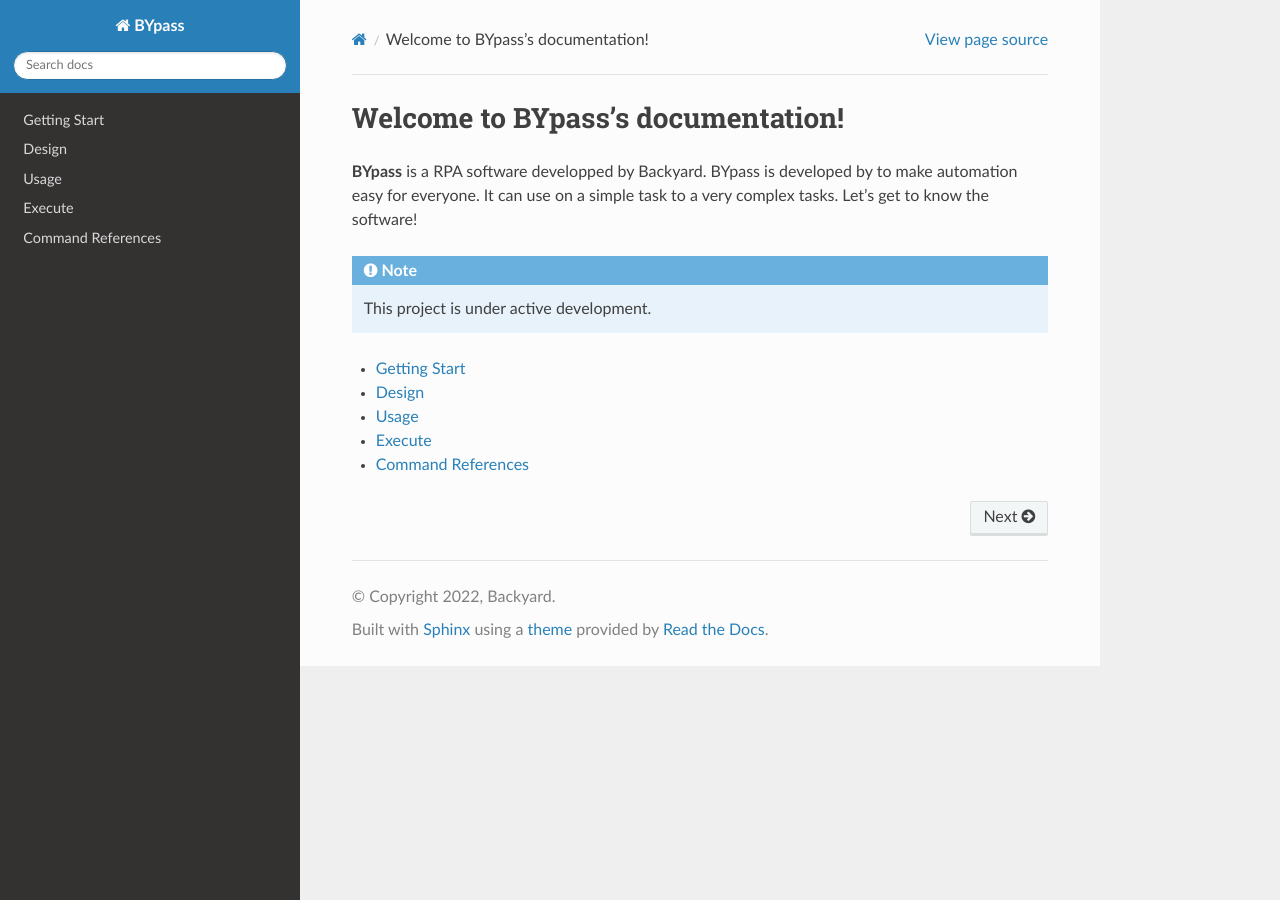
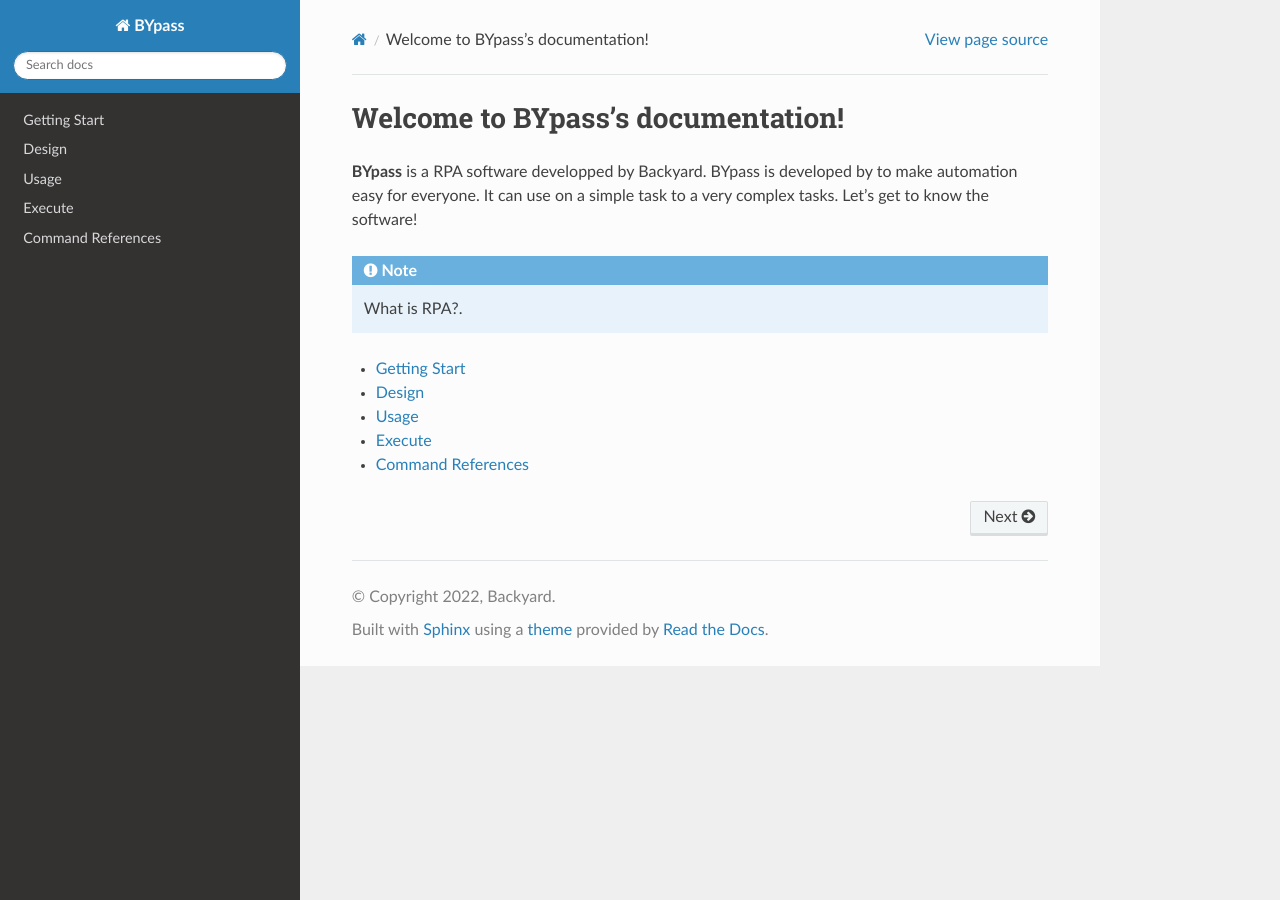
Before and after one commit to stupidmankind/bypassdocv2, a Sphinx documentation site: the page built from docs/source/index.rst, in a window 1280 px wide. Built offline with Sphinx 7.4.7 and the Read the Docs theme 3.1.0, drawn with Linux system fonts in a browser that asks for light colours.

Commit message:
test update #1

```diff
--- a/docs/source/index.rst
+++ b/docs/source/index.rst
@@ -5,7 +5,7 @@
 
 .. note::
 
-   This project is under active development.
+   What is RPA?.
 
 
 .. 	toctree::
```
Also changed, not shown: 4 other files.
